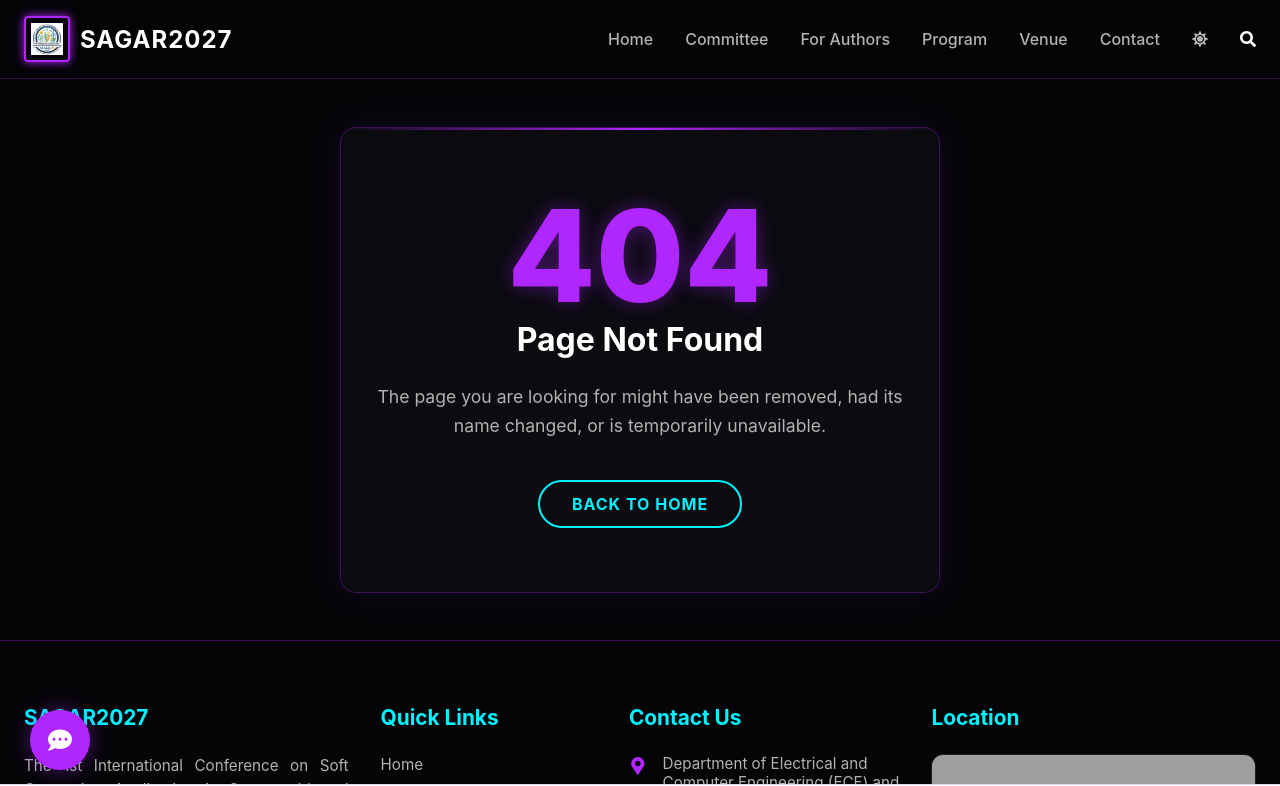
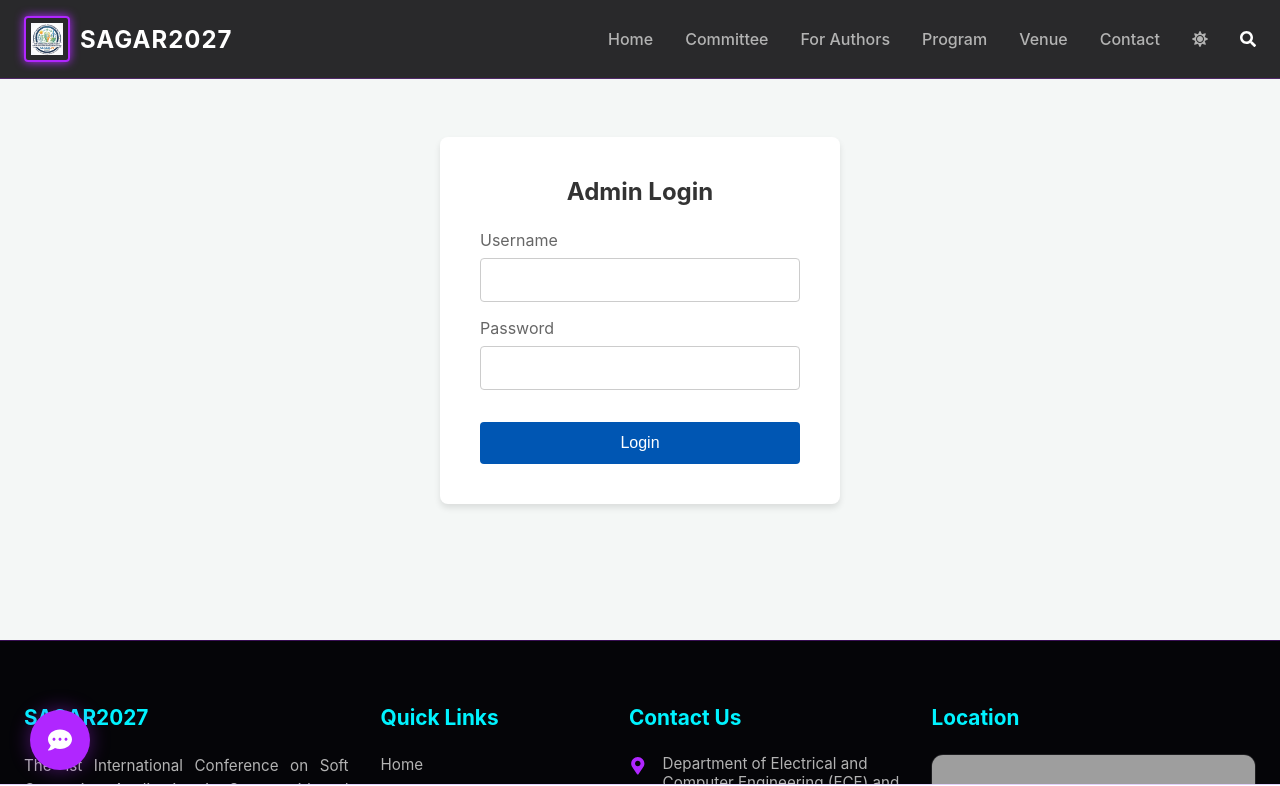
Before and after one commit to AlienMinus/ABIT-Conference_Paper, a React (Vite) app: page /admin in a window 1280 px wide. Shown: the top 786 px of the page. Built offline with nearby package versions, Linux system fonts and the light colour scheme; grey boxes are pictures that could not be loaded.

Commit message:
admin page

```diff
--- a/package.json
+++ b/package.json
@@ -10,6 +10,7 @@
     "preview": "vite preview"
   },
   "dependencies": {
+    "@vercel/analytics": "^2.0.1",
     "react": "^19.2.4",
     "react-dom": "^19.2.4",
     "react-icons": "^5.5.0",
--- a/src/App.jsx
+++ b/src/App.jsx
@@ -1,4 +1,4 @@
-import React from 'react'
+import React, { useEffect } from 'react'
 import './App.css'
 import Layout from './components/Layout/Layout'
 import ScrollToTop from './components/ScrollToTop';
@@ -9,6 +9,24 @@ import './static/LightMode.css'
 import './static/mobile.css'
 
 function App() {
+  useEffect(() => {
+    const handleGlobalClick = (e) => {
+      const button = e.target.closest('button') || e.target.closest('a');
+      if (button) {
+        const buttonText = button.innerText?.trim() || button.getAttribute('aria-label') || button.id || button.className || 'Unknown Button/Link';
+        const currentCounts = JSON.parse(localStorage.getItem('buttonClicks') || '{}');
+        currentCounts[buttonText] = (currentCounts[buttonText] || 0) + 1;
+        localStorage.setItem('buttonClicks', JSON.stringify(currentCounts));
+      }
+    };
+
+    document.addEventListener('click', handleGlobalClick);
+
+    return () => {
+      document.removeEventListener('click', handleGlobalClick);
+    };
+  }, []);
+
   return (
     <Layout>
       <ScrollToTop />
--- a/src/Router.jsx
+++ b/src/Router.jsx
@@ -28,6 +28,7 @@ const Sightseeing = lazy(() => import('./components/Venue/Sightseeing/Sightseein
 const Gallery = lazy(() => import('./pages/Gallery'))
 const PastConferences = lazy(() => import('./pages/PastConferences'))
 const Contact = lazy(() => import('./pages/Contact'))
+const Admin = lazy(() => import('./pages/Admin'))
 const NotFound = lazy(() => import('./pages/NotFound'))
 
 const AppRouter = () => {
@@ -95,6 +96,7 @@ const AppRouter = () => {
         <Route path="/gallery" element={<Gallery />} />
         <Route path="/past-conferences" element={<PastConferences />} />
         <Route path="/contact" element={<Contact />} />
+        <Route path="/admin" element={<Admin />} />
         <Route path="*" element={<NotFound />} />
       </Routes>
     </Suspense>
--- /dev/null
+++ b/src/pages/Admin.css
@@ -0,0 +1,157 @@
+.admin-container {
+  display: flex;
+  justify-content: center;
+  align-items: center;
+  min-height: 80vh;
+  background-color: #f4f7f6;
+  padding: 2rem;
+}
+
+.admin-login-box {
+  background: white;
+  padding: 2.5rem;
+  border-radius: 8px;
+  box-shadow: 0 4px 6px rgba(0,0,0,0.1);
+  width: 100%;
+  max-width: 400px;
+}
+
+.admin-login-box h2 {
+  text-align: center;
+  margin-bottom: 1.5rem;
+  color: #333;
+}
+
+.form-group {
+  margin-bottom: 1rem;
+}
+
+.form-group label {
+  display: block;
+  margin-bottom: 0.5rem;
+  color: #666;
+}
+
+.form-group input {
+  width: 100%;
+  padding: 0.75rem;
+  border: 1px solid #ccc;
+  border-radius: 4px;
+  font-size: 1rem;
+}
+
+.login-btn, .logout-btn, .refresh-btn, .clear-btn {
+  padding: 0.75rem 1.5rem;
+  border: none;
+  border-radius: 4px;
+  cursor: pointer;
+  font-size: 1rem;
+  font-weight: 500;
+  transition: background-color 0.3s;
+}
+
+.login-btn {
+  width: 100%;
+  background-color: #0056b3;
+  color: white;
+  margin-top: 1rem;
+}
+
+.login-btn:hover {
+  background-color: #004494;
+}
+
+.admin-dashboard {
+  padding: 2rem;
+  max-width: 1000px;
+  margin: 0 auto;
+}
+
+.admin-header {
+  display: flex;
+  justify-content: space-between;
+  align-items: center;
+  margin-bottom: 2rem;
+  padding-bottom: 1rem;
+  border-bottom: 2px solid #eee;
+}
+
+.logout-btn {
+  background-color: #dc3545;
+  color: white;
+}
+
+.logout-btn:hover {
+  background-color: #c82333;
+}
+
+.actions-bar {
+  display: flex;
+  gap: 1rem;
+  margin-bottom: 1.5rem;
+}
+
+.refresh-btn {
+  background-color: #28a745;
+  color: white;
+}
+
+.refresh-btn:hover {
+  background-color: #218838;
+}
+
+.clear-btn {
+  background-color: #6c757d;
+  color: white;
+}
+
+.clear-btn:hover {
+  background-color: #5a6268;
+}
+
+.analytics-section {
+  background: white;
+  padding: 2rem;
+  border-radius: 8px;
+  box-shadow: 0 2px 4px rgba(0,0,0,0.05);
+}
+
+.analytics-section h3 {
+  margin-bottom: 0.5rem;
+  color: #333;
+}
+
+.analytics-section p {
+  color: #666;
+  margin-bottom: 1.5rem;
+}
+
+.analytics-table {
+  width: 100%;
+  border-collapse: collapse;
+  margin-top: 1rem;
+}
+
+.analytics-table th, .analytics-table td {
+  padding: 1rem;
+  text-align: left;
+  border-bottom: 1px solid #eee;
+}
+
+.analytics-table th {
+  background-color: #f8f9fa;
+  font-weight: 600;
+  color: #333;
+}
+
+.analytics-table tr:hover {
+  background-color: #f8f9fa;
+}
+
+.no-data {
+  text-align: center;
+  padding: 2rem;
+  background: #f8f9fa;
+  border-radius: 4px;
+  color: #666;
+}
--- /dev/null
+++ b/src/pages/Admin.jsx
@@ -0,0 +1,130 @@
+import React, { useState, useEffect } from 'react';
+import { Analytics } from '@vercel/analytics/react';
+import './Admin.css';
+
+const Admin = () => {
+  const [isLoggedIn, setIsLoggedIn] = useState(false);
+  const [username, setUsername] = useState('');
+  const [password, setPassword] = useState('');
+  const [clickCounts, setClickCounts] = useState({});
+
+  useEffect(() => {
+    const loggedIn = localStorage.getItem('isAdminLoggedIn');
+    if (loggedIn === 'true') {
+      setIsLoggedIn(true);
+      loadClickCounts();
+    }
+  }, []);
+
+  const loadClickCounts = () => {
+    const counts = JSON.parse(localStorage.getItem('buttonClicks') || '{}');
+    setClickCounts(counts);
+  };
+
+  const handleLogin = (e) => {
+    e.preventDefault();
+    const envUser = import.meta.env.VITE_ADMIN_USER;
+    const envPass = import.meta.env.VITE_ADMIN_PASS;
+
+    if (username === envUser && password === envPass) {
+      localStorage.setItem('isAdminLoggedIn', 'true');
+      setIsLoggedIn(true);
+      loadClickCounts();
+    } else {
+      alert('Invalid credentials');
+    }
+  };
+
+  const handleLogout = () => {
+    localStorage.removeItem('isAdminLoggedIn');
+    setIsLoggedIn(false);
+    setUsername('');
+    setPassword('');
+  };
+
+  const handleClearData = () => {
+    if (window.confirm('Are you sure you want to clear all click data?')) {
+      localStorage.removeItem('buttonClicks');
+      setClickCounts({});
+    }
+  };
+
+  if (!isLoggedIn) {
+    return (
+      <div className="admin-container">
+        <Analytics />
+        <div className="admin-login-box">
+          <h2>Admin Login</h2>
+          <form onSubmit={handleLogin}>
+            <div className="form-group">
+              <label>Username</label>
+              <input
+                type="text"
+                value={username}
+                onChange={(e) => setUsername(e.target.value)}
+                required
+              />
+            </div>
+            <div className="form-group">
+              <label>Password</label>
+              <input
+                type="password"
+                value={password}
+                onChange={(e) => setPassword(e.target.value)}
+                required
+              />
+            </div>
+            <button type="submit" className="login-btn">Login</button>
+          </form>
+        </div>
+      </div>
+    );
+  }
+
+  return (
+    <div className="admin-dashboard">
+      <Analytics />
+      <div className="admin-header">
+        <h2>Admin Dashboard</h2>
+        <button onClick={handleLogout} className="logout-btn">Logout</button>
+      </div>
+
+      <div className="admin-content">
+        <section className="analytics-section">
+          <h3>Button Click Analytics</h3>
+          <p>This section shows the click count for every button pressed on the website.</p>
+
+          <div className="actions-bar">
+            <button onClick={loadClickCounts} className="refresh-btn">Refresh Data</button>
+            <button onClick={handleClearData} className="clear-btn">Clear All Data</button>
+          </div>
+
+          {Object.keys(clickCounts).length > 0 ? (
+            <table className="analytics-table">
+              <thead>
+                <tr>
+                  <th>Button Name / Identifier</th>
+                  <th>Click Count</th>
+                </tr>
+              </thead>
+              <tbody>
+                {Object.entries(clickCounts)
+                  .sort((a, b) => b[1] - a[1])
+                  .map(([buttonName, count]) => (
+                  <tr key={buttonName}>
+                    <td>{buttonName}</td>
+                    <td>{count}</td>
+                  </tr>
+                ))}
+              </tbody>
+            </table>
+          ) : (
+            <p className="no-data">No click data recorded yet.</p>
+          )}
+        </section>
+      </div>
+    </div>
+  );
+};
+
+export default Admin;
```
Also changed, not shown: 2 other files (tests, documents, lock files or other folders).
